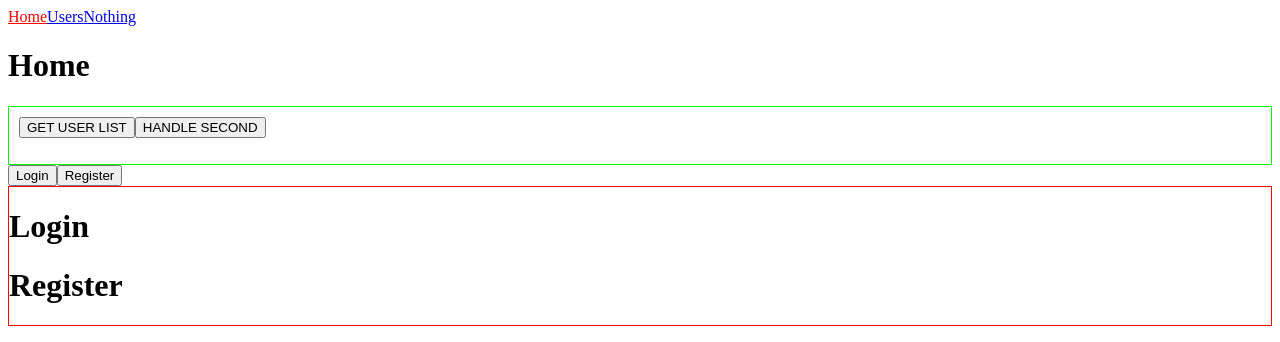
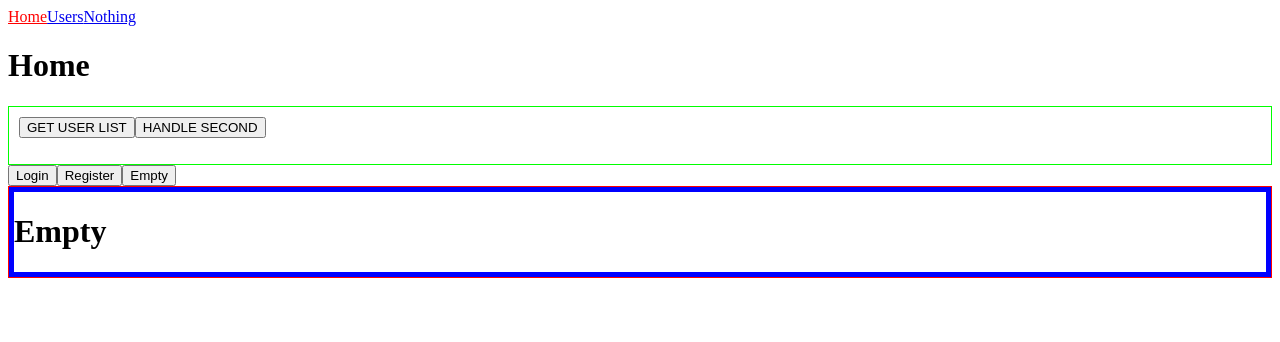
Before and after one commit to fedorovsky/react-multistep-form, a React (Create React App) app: page / in a window 1280 px wide. Shown: the top 342 px of the page. Built offline with nearby package versions, Linux system fonts and the light colour scheme.

Commit message:
added wrappers

```diff
--- /dev/null
+++ b/src/app/multistep-form/components/Empty/Empty.styled.ts
@@ -0,0 +1,5 @@
+import styled from 'styled-components';
+
+export const Wrapper = styled.div`
+  border: 5px solid blue;
+`;
--- /dev/null
+++ b/src/app/multistep-form/components/Empty/Empty.tsx
@@ -0,0 +1,12 @@
+import * as React from 'react';
+import * as Styled from './Empty.styled';
+
+const Empty = () => {
+  return (
+    <Styled.Wrapper>
+      <h1>Empty</h1>
+    </Styled.Wrapper>
+  );
+};
+
+export default Empty;
--- /dev/null
+++ b/src/app/multistep-form/components/Empty/index.ts
@@ -0,0 +1,3 @@
+import Empty from './Empty';
+
+export default Empty;
--- /dev/null
+++ b/src/app/multistep-form/components/Login/Login.styled.ts
@@ -0,0 +1,5 @@
+import styled from 'styled-components';
+
+export const Wrapper = styled.div`
+  border: 5px solid green;
+`;
--- a/src/app/multistep-form/components/Login/Login.tsx
+++ b/src/app/multistep-form/components/Login/Login.tsx
@@ -1,7 +1,12 @@
 import * as React from 'react';
+import * as Styled from './Login.styled';
 
 const Login = () => {
-  return <h1>Login</h1>;
+  return (
+    <Styled.Wrapper>
+      <h1>Login</h1>
+    </Styled.Wrapper>
+  );
 };
 
 export default Login;
--- /dev/null
+++ b/src/app/multistep-form/components/Register/Register.styled.ts
@@ -0,0 +1,5 @@
+import styled from 'styled-components';
+
+export const Wrapper = styled.div`
+  border: 5px solid violet;
+`;
--- a/src/app/multistep-form/components/Register/Register.tsx
+++ b/src/app/multistep-form/components/Register/Register.tsx
@@ -1,7 +1,12 @@
 import * as React from 'react';
+import * as Styled from './Register.styled';
 
 const Register = () => {
-  return <h1>Register</h1>;
+  return (
+    <Styled.Wrapper>
+      <h1>Register</h1>
+    </Styled.Wrapper>
+  );
 };
 
 export default Register;
--- a/src/app/multistep-form/components/Root/Root.tsx
+++ b/src/app/multistep-form/components/Root/Root.tsx
@@ -1,15 +1,21 @@
 import * as React from 'react';
+import useAppSelector from 'hooks/useAppSelector';
+import { multistepSelectors, Page } from '../../redux';
 import * as Styled from './Root.styled';
 import Login from '../Login';
 import Register from '../Register';
+import Empty from '../Empty';
+
+const PageMap = {
+  [Page.Empty]: <Empty />,
+  [Page.Login]: <Login />,
+  [Page.Register]: <Register />,
+};
 
 const Root = () => {
-  return (
-    <Styled.Wrapper>
-      <Login />
-      <Register />
-    </Styled.Wrapper>
-  );
+  const page = useAppSelector(multistepSelectors.page);
+
+  return <Styled.Wrapper>{PageMap[page]}</Styled.Wrapper>;
 };
 
 export default Root;
--- a/src/app/multistep-form/index.ts
+++ b/src/app/multistep-form/index.ts
@@ -1,4 +1,15 @@
 import Root from './components/Root';
-import { multistepReducer, multistepActions } from './redux';
+import {
+  multistepReducer,
+  multistepActions,
+  multistepSelectors,
+  Page,
+} from './redux';
 
-export { Root as MultistepForm, multistepReducer, multistepActions };
+export {
+  Root as MultistepForm,
+  multistepReducer,
+  multistepActions,
+  multistepSelectors,
+  Page,
+};
--- a/src/app/multistep-form/redux/index.ts
+++ b/src/app/multistep-form/redux/index.ts
@@ -2,29 +2,35 @@ import { createSlice, PayloadAction } from '@reduxjs/toolkit';
 import { createSelector } from 'reselect';
 import { RootState } from 'store';
 
+export enum Page {
+  Empty = 'Empty',
+  Login = 'Login',
+  Register = 'Register',
+}
+
 export interface Multistep {
-  readonly type: string;
+  readonly page: Page;
 }
 
 const initialState: Multistep = {
-  type: 'initial',
+  page: Page.Empty,
 };
 
 const multistepFormSlice = createSlice({
   name: 'multistep',
   initialState,
   reducers: {
-    setType: (state, action: PayloadAction<string>) => {
-      state.type = action.payload;
+    setPage: (state, action: PayloadAction<Page>) => {
+      state.page = action.payload;
     },
   },
 });
 
 export const stateSelector = (state: RootState): Multistep => state.multistep;
-export const typeSelector = createSelector(
-  stateSelector,
-  (state) => state.type,
-);
+
+export const multistepSelectors = {
+  page: createSelector(stateSelector, (state) => state.page),
+};
 
 export const multistepActions = multistepFormSlice.actions;
 export const multistepReducer = multistepFormSlice.reducer;
--- a/src/components/FormSwitcher/FromSwitcher.tsx
+++ b/src/components/FormSwitcher/FromSwitcher.tsx
@@ -1,15 +1,19 @@
 import * as React from 'react';
 import useAppDispatch from 'hooks/useAppDispatch';
-import { multistepActions } from 'app/multistep-form';
+import { multistepActions, Page } from 'app/multistep-form';
 
 const FormSwitcher = () => {
   const dispatch = useAppDispatch();
 
   const handleClickLogin = () => {
-    dispatch(multistepActions.setType('login'));
+    dispatch(multistepActions.setPage(Page.Login));
   };
   const handleClickRegister = () => {
-    dispatch(multistepActions.setType('register'));
+    dispatch(multistepActions.setPage(Page.Register));
+  };
+
+  const handleClickEmpty = () => {
+    dispatch(multistepActions.setPage(Page.Empty));
   };
 
   return (
@@ -20,6 +24,9 @@ const FormSwitcher = () => {
       <button type="button" onClick={handleClickRegister}>
         Register
       </button>
+      <button type="button" onClick={handleClickEmpty}>
+        Empty
+      </button>
     </div>
   );
 };
```
